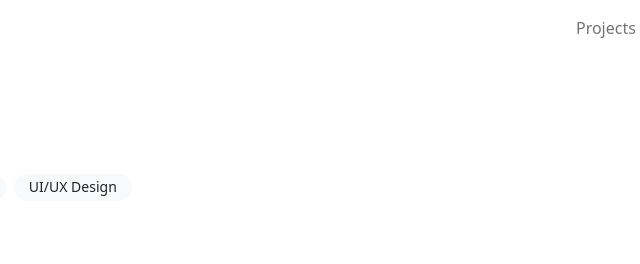
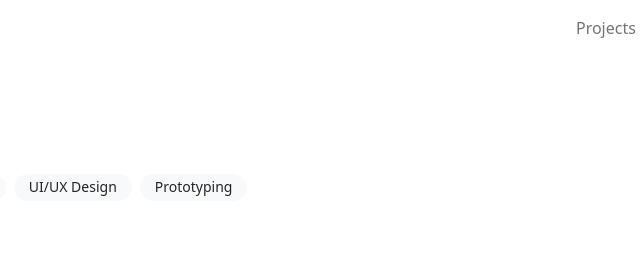
Before and after one commit to emilylin/emilylin.github.io, a plain HTML site: page homecook/index.html in a window 1280 px wide. Shown: the top 264 px of the page, 465-1105 px from the left. Drawn offline with nearby package versions, Linux system fonts and the light colour scheme.

Commit message:
Homecook changes

```diff
--- a/homecook/index.html
+++ b/homecook/index.html
@@ -58,6 +58,11 @@
                         <p><small>UI/UX Design</small></p>
                     </div>
                 </div>
+                <div class="col-md-auto">
+                    <div class="rounded-rectangle d-inline-block w-auto">
+                        <p><small>Prototyping</small></p>
+                    </div>
+                </div>
             </div>
 
             <h3 class="display-6 fs-4 lh-lg div-spacing text-black-50">
```
Also changed, not shown: index.html (+12 -11 lines).
